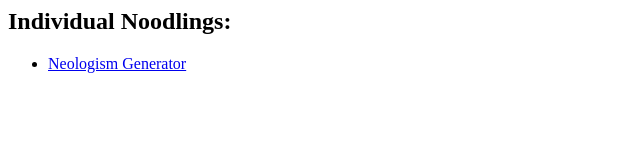
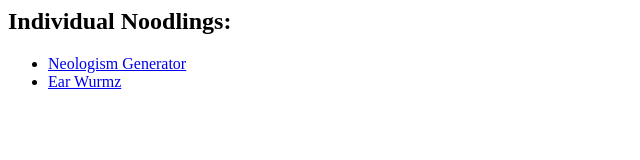
Before and after one commit to chrweave/noodlings, a plain HTML site: page index.html in a window 1280 px wide. Shown: the whole page, without its empty margins (0-640 px from the left). Drawn offline with Linux system fonts and the light colour scheme.

Commit message:
added ear worm reference

```diff
--- a/index.html
+++ b/index.html
@@ -6,6 +6,7 @@
 <h2>Individual Noodlings:</h2>
 <ul>
 <li><a href="mvdf1.html" style="font-size= 1.0em;">Neologism Generator</a> </li>
+<li><a href="muziq.html" style="font-size= 1.0em;">Ear Wurmz</a> </li>
 </ul>
 </body>
 </html>
```
